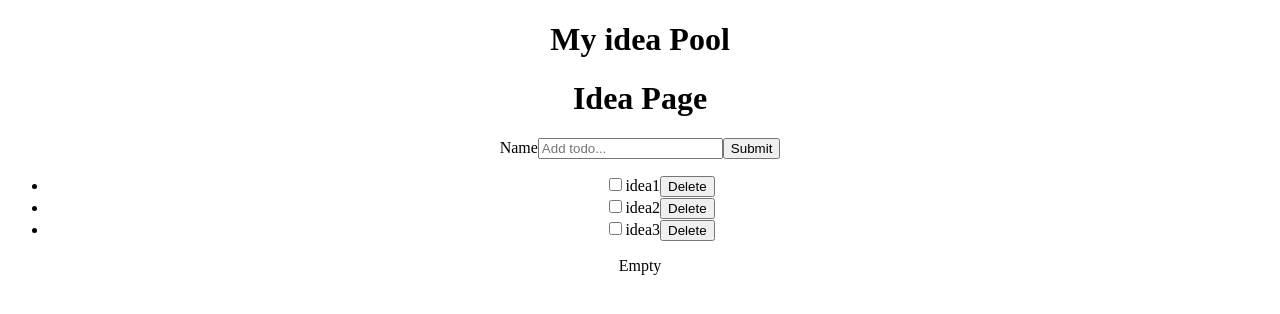
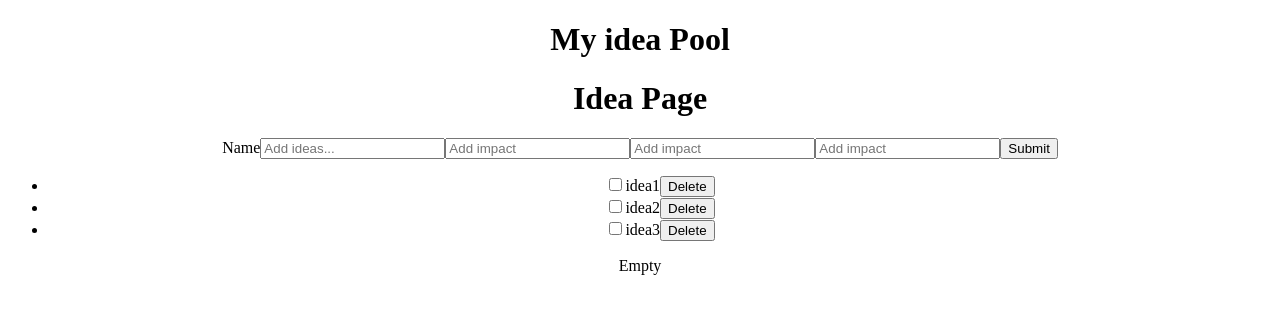
Before and after one commit to nburd01/idea-pool, a React (Create React App) app in the folder ideaPool/myideapool/: page / in a window 1280 px wide. Shown: the top 314 px of the page. Built offline with nearby package versions, Linux system fonts and the light colour scheme.

Commit message:
added other content, not displaying but saving to store

```diff
--- a/ideaPool/myideapool/src/modules/idea/addNewIdea/index.jsx
+++ b/ideaPool/myideapool/src/modules/idea/addNewIdea/index.jsx
@@ -1,15 +1,22 @@
 import React, { useState } from 'react'
 import { useDispatch } from 'react-redux'
 import { addIdea } from '../../../store/ideaSlice';
+
 export const AddNewIdea = () => {
-	const [value, setValue] = useState('');
+	const [title, setTitle] = useState('');
+	const [impact, setImpact] = useState('');
+	const [ease, setEase] = useState('');
+	const [confidence, setConfidence] = useState('');
     const disptach = useDispatch();
 
     const onSubmit = (event) => {
         event.preventDefault();
         disptach(
             addIdea({
-                title:value,
+                title:title,
+                impact:impact,
+                ease:ease,
+                confidence:confidence,
         }))
     }
 
@@ -19,9 +26,30 @@ export const AddNewIdea = () => {
 			<input
 				type='text'
 				className='form-control mb-2 mr-sm-2'
-				placeholder='Add todo...'
-				value={value}
-				onChange={(event) => setValue(event.target.value)}
+				placeholder='Add ideas...'
+				value={title}
+				onChange={(event) => setTitle(event.target.value)}
+			/>
+			<input
+				type='integer'
+				className='form-control mb-2 mr-sm-2'
+				placeholder='Add impact'
+				value={impact}
+				onChange={(event) => setImpact(event.target.value)}
+			/>
+			<input
+				type='integer'
+				className='form-control mb-2 mr-sm-2'
+				placeholder='Add impact'
+				value={ease}
+				onChange={(event) => setEase(event.target.value)}
+			/>
+			<input
+				type='integer'
+				className='form-control mb-2 mr-sm-2'
+				placeholder='Add impact'
+				value={confidence}
+				onChange={(event) => setConfidence(event.target.value)}
 			/>
 
 			<button type='submit' className='btn btn-primary mb-2'>
--- a/ideaPool/myideapool/src/modules/idea/ideaItem/index.jsx
+++ b/ideaPool/myideapool/src/modules/idea/ideaItem/index.jsx
@@ -1,17 +1,8 @@
 import React from 'react';
 import { useDispatch } from 'react-redux';
-// import { toggleCompleteAsync, deleteTodoAsync } from '../redux/todoSlice';
 
-const IdeaItem = ({ id, title, completed }) => {
+const IdeaItem = ({ id, title,impact, ease, confidence, completed }) => {
 	const dispatch = useDispatch();
-
-	// const handleCheckboxClick = () => {
-	// 	dispatch(toggleCompleteAsync({ id, completed: !completed }));
-	// };
-
-	// const handleDeleteClick = () => {
-	// 	dispatch(deleteTodoAsync({ id }));
-	// };
 
 	return (
 		<li className="list-group-item">
@@ -20,10 +11,12 @@ const IdeaItem = ({ id, title, completed }) => {
 					<input
 						type='checkbox'
 						className='mr-3'
-						// checked={completed}
-						// onClick={handleCheckboxClick}
-					></input>
+					/>
 					{title}
+					{impact}
+					{ease}
+					{confidence}
+					{completed}
 				</span>
 				<button className='btn btn-danger'>
 					Delete
@@ -34,25 +27,3 @@ const IdeaItem = ({ id, title, completed }) => {
 };
 
 export default IdeaItem;
-// import React from 'react'
-
-// export const IdeaItem = () => {
-
-
-//     return (
-// 		<li className="list-group-item">
-// 			<div className='d-flex justify-content-between'>
-// 				<span className='d-flex align-items-center'>
-// 					<input
-// 						type='checkbox'
-// 						className='mr-3'
-// 					/>
-// 					{title}
-// 				</span>
-// 				<button className='btn btn-danger'>
-// 					Delete
-// 				</button>
-// 			</div>
-// 		</li>
-// 	);
-// }
--- a/ideaPool/myideapool/src/modules/idea/ideaList/index.jsx
+++ b/ideaPool/myideapool/src/modules/idea/ideaList/index.jsx
@@ -11,7 +11,7 @@ export const IdeaList = () => {
   return (
     <ul className='list-group'>
 			{ideas.map((idea) => (
-				<IdeaItem id={idea.id} title={idea.title} completed={idea.completed} />
+				<IdeaItem id={idea.id} title={idea.title} Impact={idea.impact} Ease={idea.ease} Confidence={idea.confidence} completed={idea.completed} />
 			))}
 		</ul>
   )
--- a/ideaPool/myideapool/src/store/ideaSlice.jsx
+++ b/ideaPool/myideapool/src/store/ideaSlice.jsx
@@ -3,15 +3,18 @@ import { createSlice } from "@reduxjs/toolkit";
 const ideaSlice = createSlice({
     name: "ideas",
     initialState:[
-        {id: 1, title: "idea1", completed: false},
-        {id: 2, title: "idea2", completed: false},
-        {id: 3, title: "idea3", completed: false},
+        {id: 1, title: "idea1", impact: 6,	ease: 8, confidence: 9, completed: false},
+        {id: 2, title: "idea2", impact: 7,	ease: 7, confidence: 4, completed: false},
+        {id: 3, title: "idea3", impact: 8,	ease: 6, confidence: 7, completed: false},
     ],
     reducers: {
         addIdea: (state, action) => {
           const newIdea = {
             id: Date.now(),
             title: action.payload.title,
+            impact: action.payload.impact,
+            ease: action.payload.ease,
+            confidence: action.payload.confidence,
             completed: false
           };
           state.push(newIdea);
```
Also changed, not shown: ideaPool/myideapool/src/modules/idea/ideaPage/index.jsx (+0 -10 lines), ideaPool/myideapool/src/store/reducers/idea.jsx (deleted).
